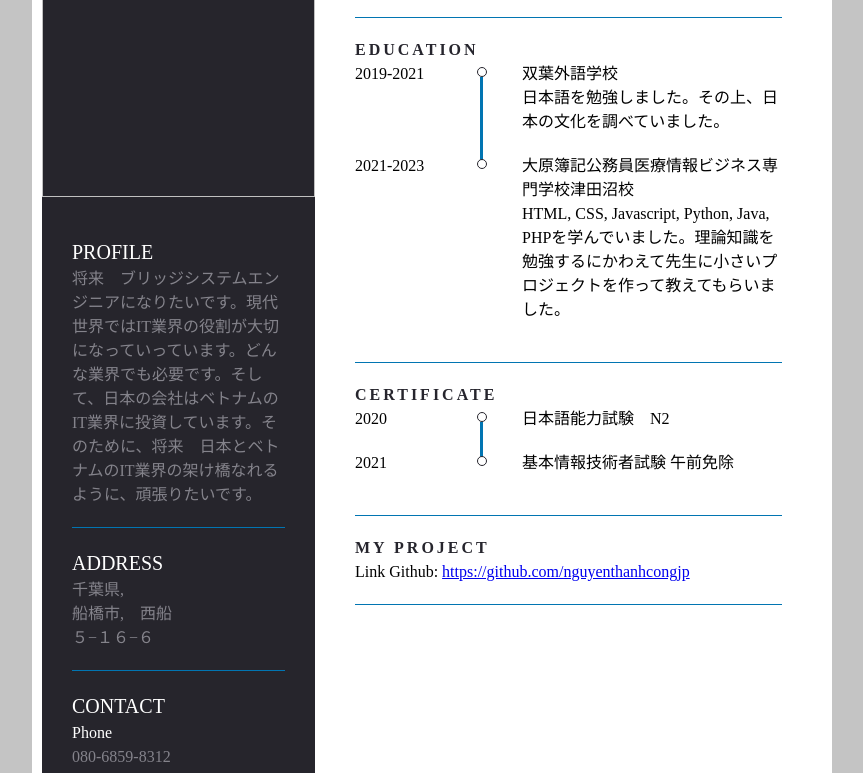
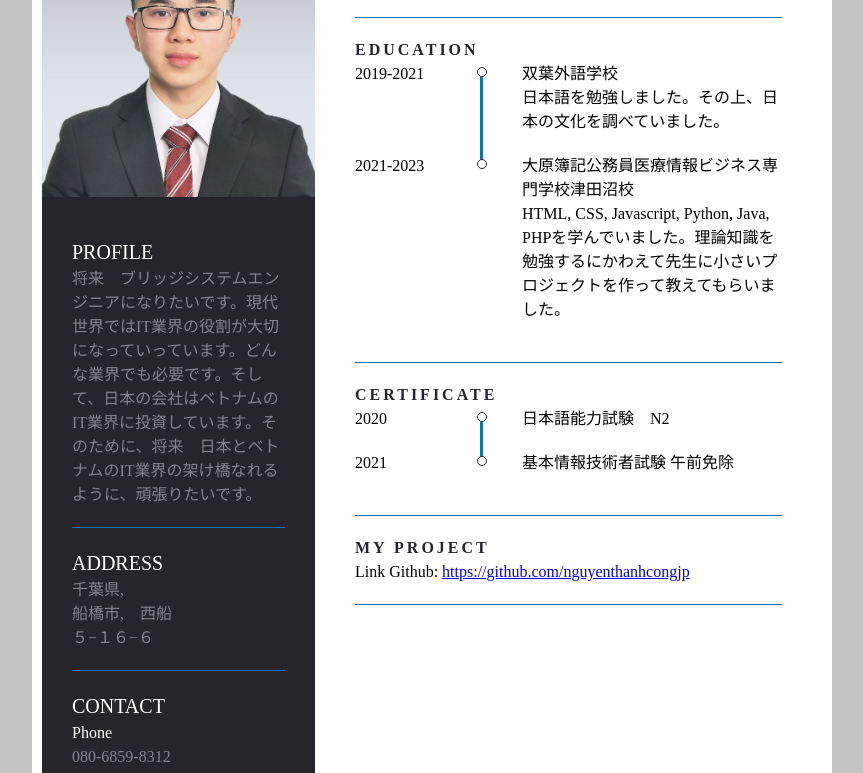
Before and after one commit to nguyenthanhcongjp/newcv.github.io, a plain HTML site: page index.html in a window 1280 px wide. Shown: the part 175-948 px from the top of the page, without its empty margins (208-1071 px from the left). Drawn offline with Linux system fonts and the light colour scheme.

Commit message:
写真を入れます

```diff
--- a/index.html
+++ b/index.html
@@ -13,7 +13,7 @@
         <!-- CV Left -->
         <div class="informationLeft">
             <div class="informationLeft__img">
-                <img src="img.jpg">
+                <img src="img/img.jpg">
             </div>
             <div class="informationLeft__BigContent">
                 <div class="informationLeft__BigContent--Child">
```
